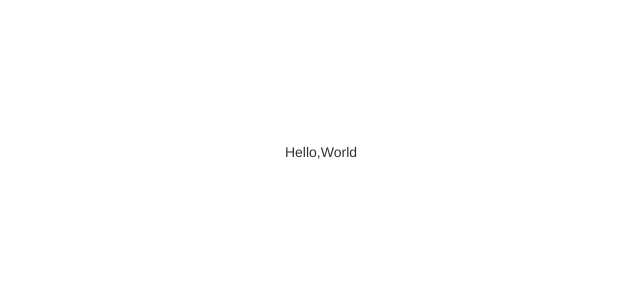
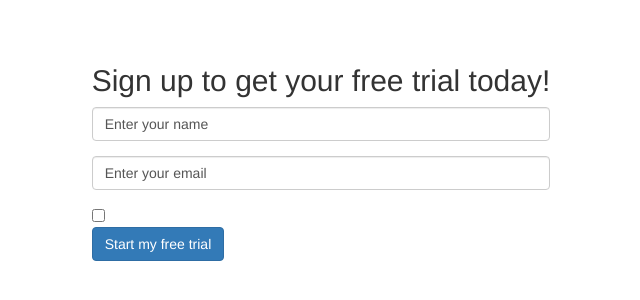
Before and after one commit to Rom1023/upword_lp, a React app: page / in a window 1280 px wide. Shown: the part 248-548 px from the top of the page, without its empty margins (319-959 px from the left). Built offline with nearby package versions, Linux system fonts and the light colour scheme.

Commit message:
Form component created without state

```diff
--- /dev/null
+++ b/src/components/App.jsx
@@ -0,0 +1,11 @@
+import React from 'react';
+
+import Form from './Form';
+
+const App = () => {
+  return (
+    <Form />
+  );
+};
+
+export default App;
--- /dev/null
+++ b/src/components/Form.jsx
@@ -0,0 +1,47 @@
+import React, { Component } from 'react';
+
+
+class Form extends Component {
+  constructor(props) {
+    super(props);
+    this.state = {
+      name: 'Enter your name',
+      email: 'Enter your email'
+    };
+  }
+
+  isEmailValid = (email) => {
+    if (!email.match(/\b[\w\.-]+@[\w\.-]+\.\w{2,4}\b/)) {
+      return alert("Please enter a valid email");
+    }
+  };
+
+
+  handleChange = (event) => {
+    // this.event.preventDefault();
+    this.setState({ name: event.target.value });
+    this.setState({ email: event.target.value });
+  }
+
+  render () {
+    return (
+      <div>
+        <form>
+          <h2>Sign up to get your free trial today!</h2>
+          <div className="form-group">
+            <input type="email" className="form-control" value={this.state.name} onChange={this.handleChange} />
+          </div>
+          <div className="form-group">
+            <input type="email" className="form-control" value={this.state.email} onChange={this.handleChange} onBlur={this.isEmailValid(this.state.email)} />
+          </div>
+          <div className="form-check">
+            <input type="checkbox" className="form-check-input" />
+          </div>
+          <button type="submit" className="btn btn-primary">Start my free trial</button>
+        </form>
+      </div>
+    );
+  }
+}
+
+export default Form;
--- a/src/index.jsx
+++ b/src/index.jsx
@@ -3,16 +3,9 @@ import ReactDOM from 'react-dom';
 
 import '../assets/stylesheets/application.scss';
 
-const Hello = ({ name }) => {
-  return (
-    <div>
-      Hello,
-      {name}
-    </div>
-  );
-};
+import App from './components/App';
 
 const root = document.getElementById('root');
 if (root) {
-  ReactDOM.render(<Hello name="World" />, root);
+  ReactDOM.render(<App />, root);
 }
```
Also changed, not shown: assets/photos/upword-illustration.png (added), assets/photos/upword-logo.svg (added).
